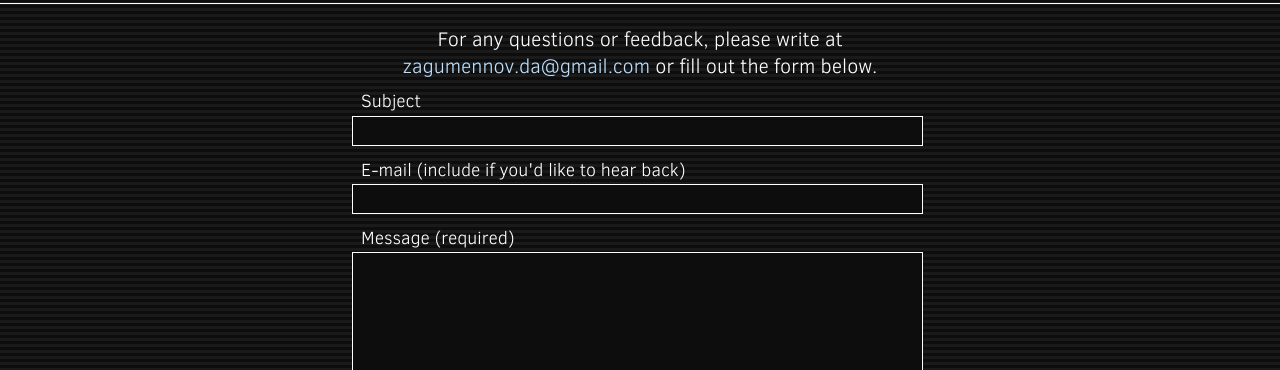
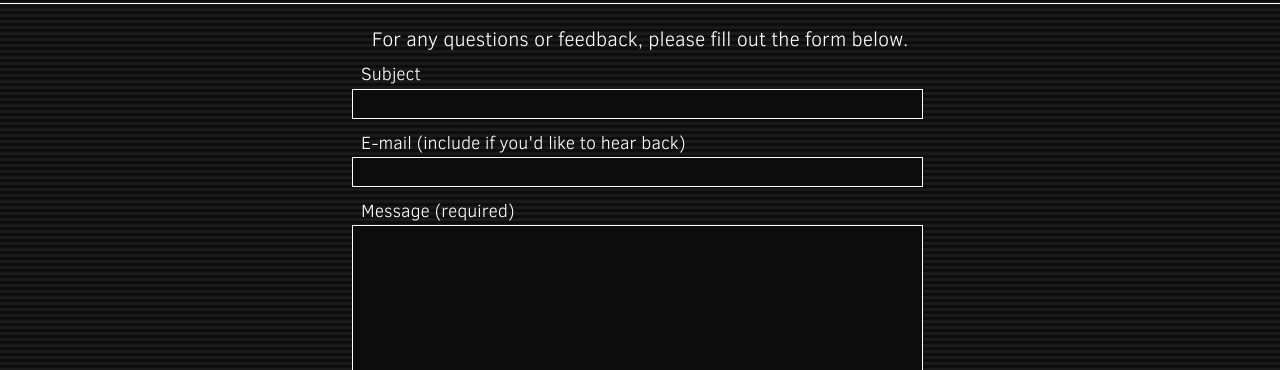
Before and after one commit to nsndp/swf-webpage, a plain HTML site: page contact.html in a window 1280 px wide. Shown: the part 430-800 px from the top of the page. Drawn offline with Linux system fonts and the light colour scheme.

Commit message:
Add files via upload

```diff
--- a/contact.html
+++ b/contact.html
@@ -25,7 +25,7 @@
 		<!-- contact -->
 		<div class="contact">
 			<div class="contact-inner">
-				<div class="contact-desc">For any questions or feedback, please write at <span class="contact-a">zagumennov.da@gmail.com</span> or fill out the form below.</div>
+				<div class="contact-desc">For any questions or feedback, please fill out the form below.</div>
 				<div class="contact-success" style="display:none">Your message has been sent. Thanks!</div>
 				<form id="contactForm" accept-charset=utf-8 onsubmit="return ContactValidation();" action="https://docs.google.com/forms/d/e/1FAIpQLSeWhdF9TEdx9QPfWvCi86KZpcyUY1sIHWzmZ-hmWvuQF8Mllw/formResponse" target="hidden_iframe">
 					<div>Subject</div>
```
